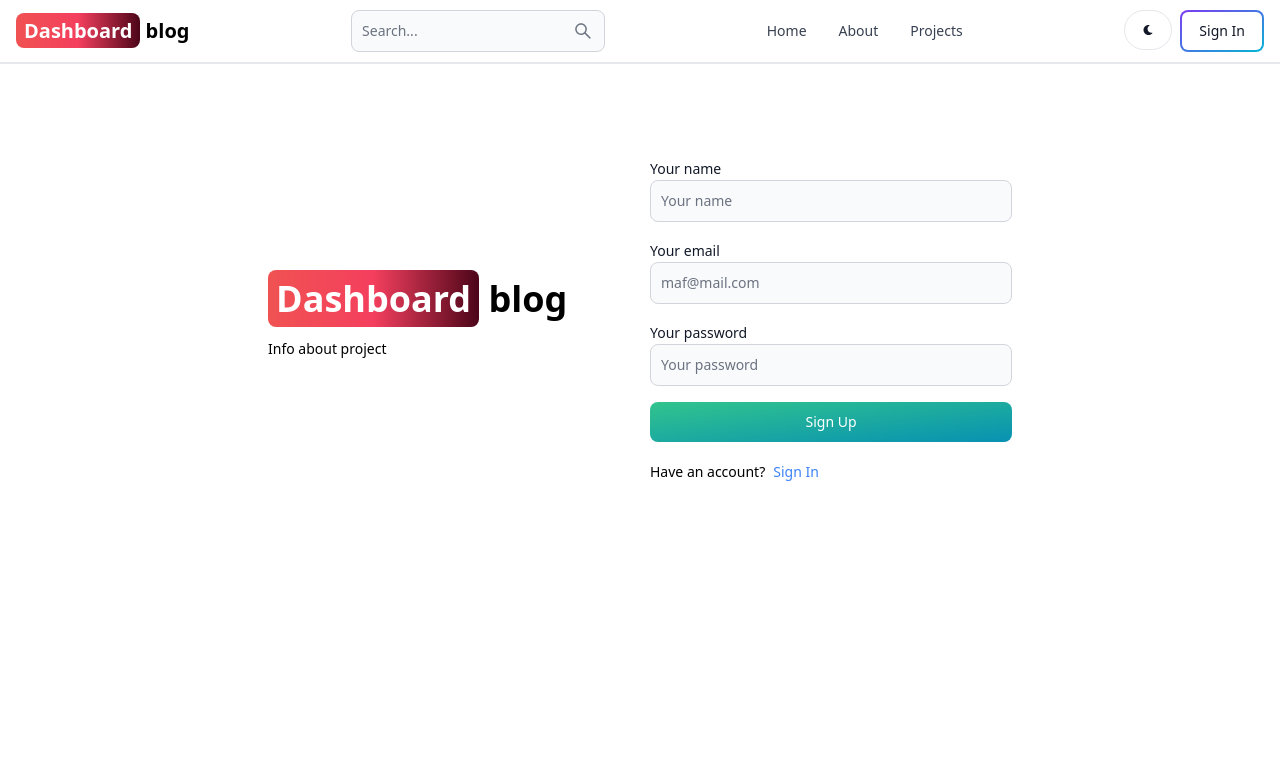
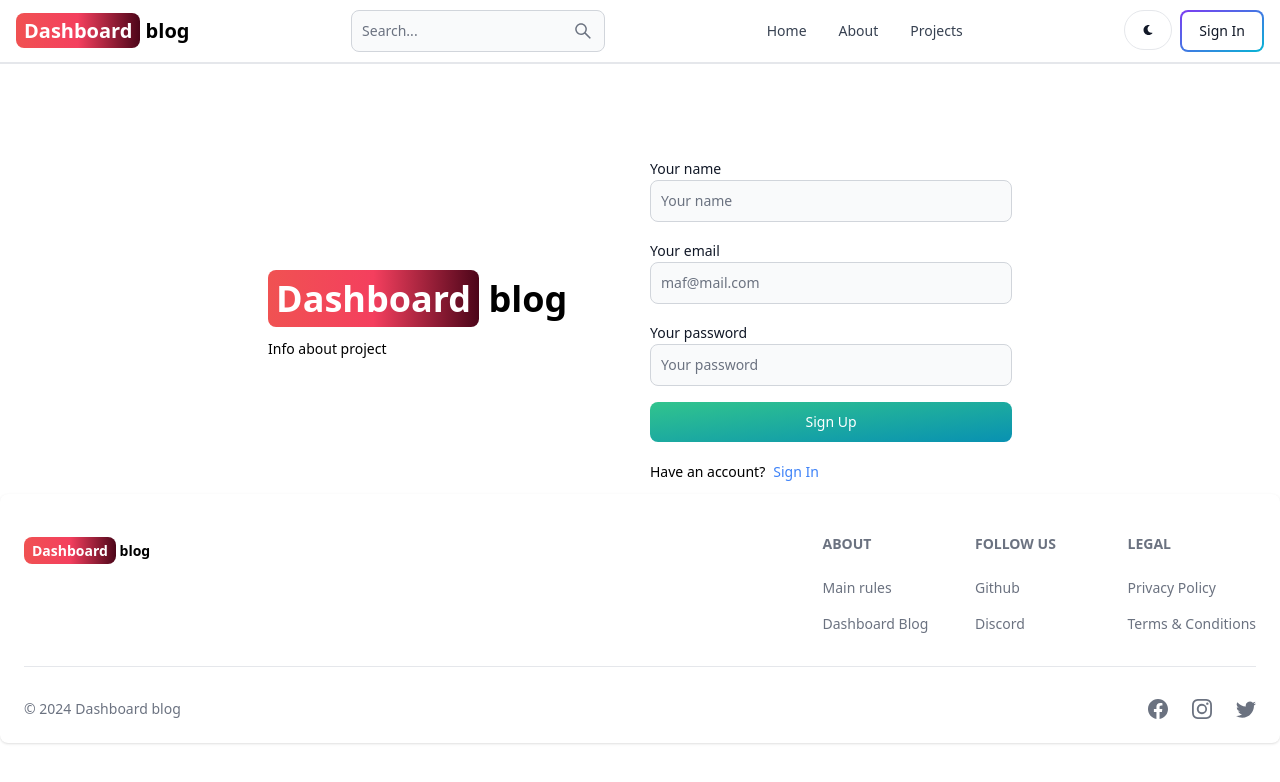
Before and after one commit to valeriibudko/dashboard-blog, a React (Vite) app in the folder client/: page /sign-up in a window 1280 px wide. Shown: the top 782 px of the page. Built offline with nearby package versions, Linux system fonts and the light colour scheme.

Commit message:
Add footer

```diff
--- a/client/src/App.jsx
+++ b/client/src/App.jsx
@@ -1,5 +1,6 @@
 import { BrowserRouter, Routes, Route } from 'react-router-dom'
 import Headers from './components/Header'
+import FooterCont from './components/Footer'
 import Home from './pages/Home'
 import About from './pages/About'
 import SignIn from './pages/SignIn'
@@ -20,8 +21,8 @@ export default function App() {
       <Route path='/sign-up' element={<SignUp />}/>
       <Route path='/dashboard' element={<Dashboard/>}/>
       <Route path='/projects' element={<Projects />}/>
-
     </Routes>
+    <FooterCont/>
     </BrowserRouter>
   )
 }
--- /dev/null
+++ b/client/src/components/Footer.jsx
@@ -0,0 +1,72 @@
+import { Footer } from 'flowbite-react';
+import { Link } from 'react-router-dom';
+import { BsFacebook, BsInstagram, BsTwitter } from 'react-icons/bs';
+export default function FooterCom() {
+  return (
+    <Footer container >
+      <div className='w-full max-w-7xl mx-auto'>
+        <div className='grid w-full justify-between sm:flex md:grid-cols-1'>
+          <div className='mt-5'>
+          <Link to='/' className='font-semibold dark:text-white text-sm'>
+              <span className='px-2 py-1 bg-gradient-to-r from-red-500 via-rose-500 to-rose-950  rounded-lg text-white'>Dashboard</span> blog
+        </Link>
+          </div>
+          <div className='grid grid-cols-2 gap-8 mt-4 sm:grid-cols-3 sm:gap-6'>
+            <div>
+              <Footer.Title title='About' />
+              <Footer.LinkGroup col>
+                <Footer.Link
+                  href='https://www.100jsprojects.com'
+                  target='_blank'
+                  rel='noopener noreferrer'
+                >
+                  Main rules
+                </Footer.Link>
+                <Footer.Link
+                  href='/about'
+                  target='_blank'
+                  rel='noopener noreferrer'
+                >
+                  Dashboard Blog
+                </Footer.Link>
+              </Footer.LinkGroup>
+            </div>
+            <div>
+              <Footer.Title title='Follow us' />
+              <Footer.LinkGroup col>
+                <Footer.Link
+                  href='https://www.github.com/sahandghavidel'
+                  target='_blank'
+                  rel='noopener noreferrer'
+                >
+                  Github
+                </Footer.Link>
+                <Footer.Link href='#'>Discord</Footer.Link>
+              </Footer.LinkGroup>
+            </div>
+            <div>
+              <Footer.Title title='Legal' />
+              <Footer.LinkGroup col>
+                <Footer.Link href='#'>Privacy Policy</Footer.Link>
+                <Footer.Link href='#'>Terms &amp; Conditions</Footer.Link>
+              </Footer.LinkGroup>
+            </div>
+          </div>
+        </div>
+        <Footer.Divider />
+        <div className='w-full sm:flex sm:items-center sm:justify-between'>
+          <Footer.Copyright
+            href='#'
+            by="Dashboard blog"
+            year={new Date().getFullYear()}
+          />
+          <div className="flex gap-6 sm:mt-0 mt-4 sm:justify-center">
+            <Footer.Icon href='#' icon={BsFacebook}/>
+            <Footer.Icon href='#' icon={BsInstagram}/>
+            <Footer.Icon href='#' icon={BsTwitter}/>
+          </div>
+        </div>
+      </div>
+    </Footer>
+  );
+}
--- a/client/src/pages/SignUp.jsx
+++ b/client/src/pages/SignUp.jsx
@@ -1,4 +1,4 @@
-import React, { useState } from 'react'
+import { useState } from 'react'
 import { Link, useNavigate } from 'react-router-dom'
 import { Alert, Button, Label, Spinner, TextInput } from 'flowbite-react'
 
```
